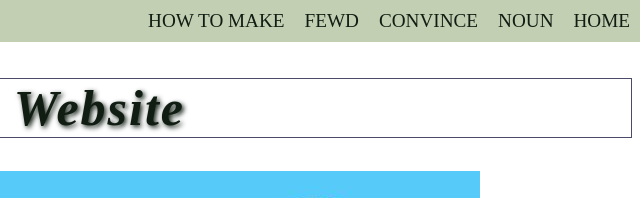
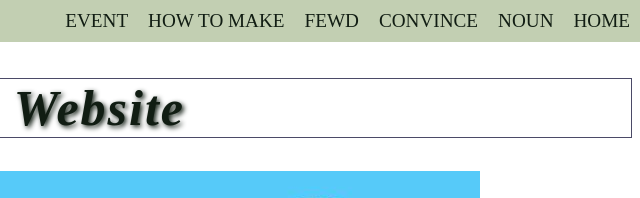
Before and after one commit to nolchen/index-NolanChen24, a plain HTML site: page index.html in a window 1280 px wide. Shown: the top 198 px of the page, 640-1280 px from the left. Drawn offline with Linux system fonts and the light colour scheme.

Commit message:
Update index.html

```diff
--- a/index.html
+++ b/index.html
@@ -14,7 +14,8 @@
       <li class="navli"><a href="convince.html"> CONVINCE </a></li>
       <li class="navli"><a href="fewd.html"> FEWD </a></li>
       <li class="navli"><a href="https://www.johnnyappleseed.com/blog/a-beginners-guide-to-growing-rice#:~:text=Planting%20is%20easy%3A%20just%20scatter,on%20the%20variety%20you%20grow."> HOW TO MAKE </a></li>
-      </nav>
+      <li class="navli"><a href="event/index.html"> EVENT </a></li>
+    </nav>
    </body>
 
 
```
